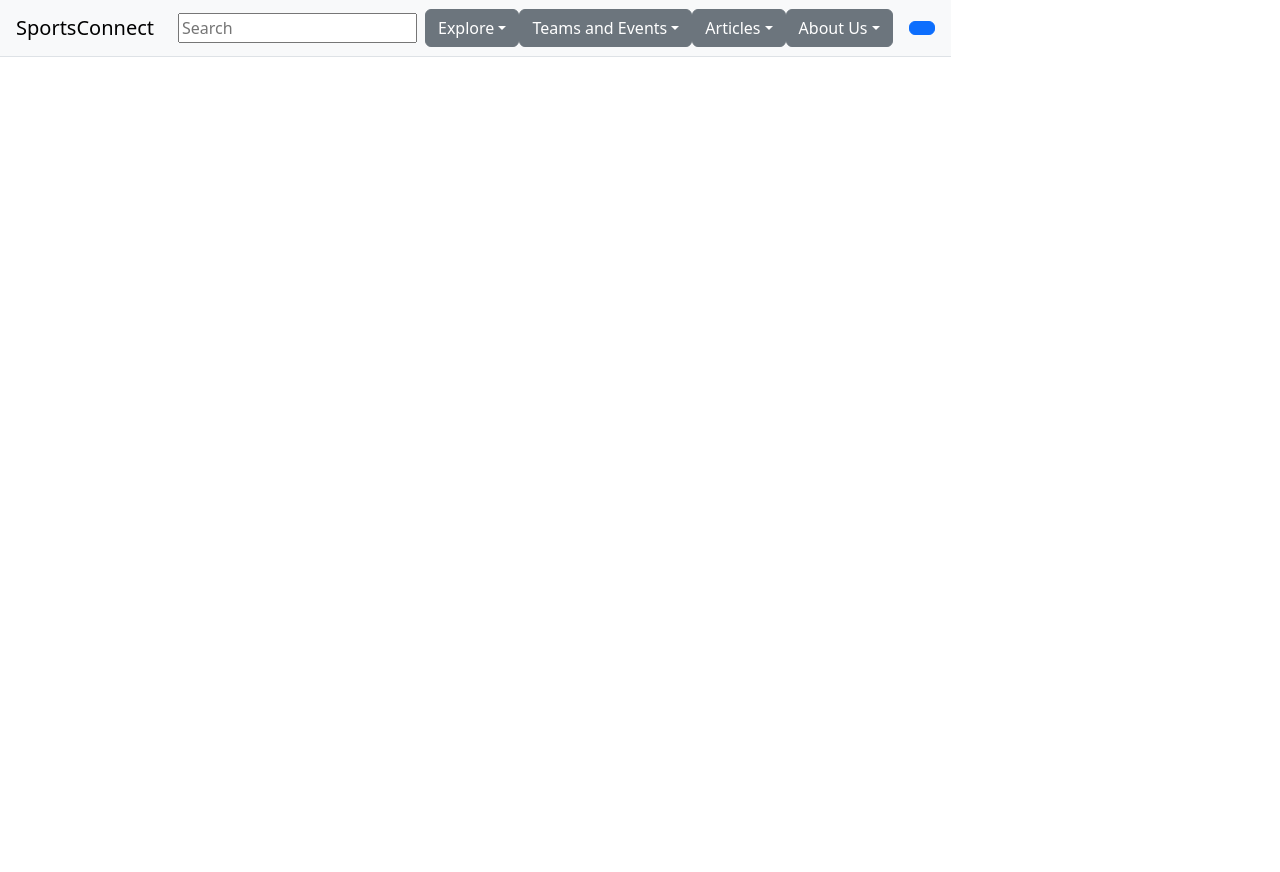
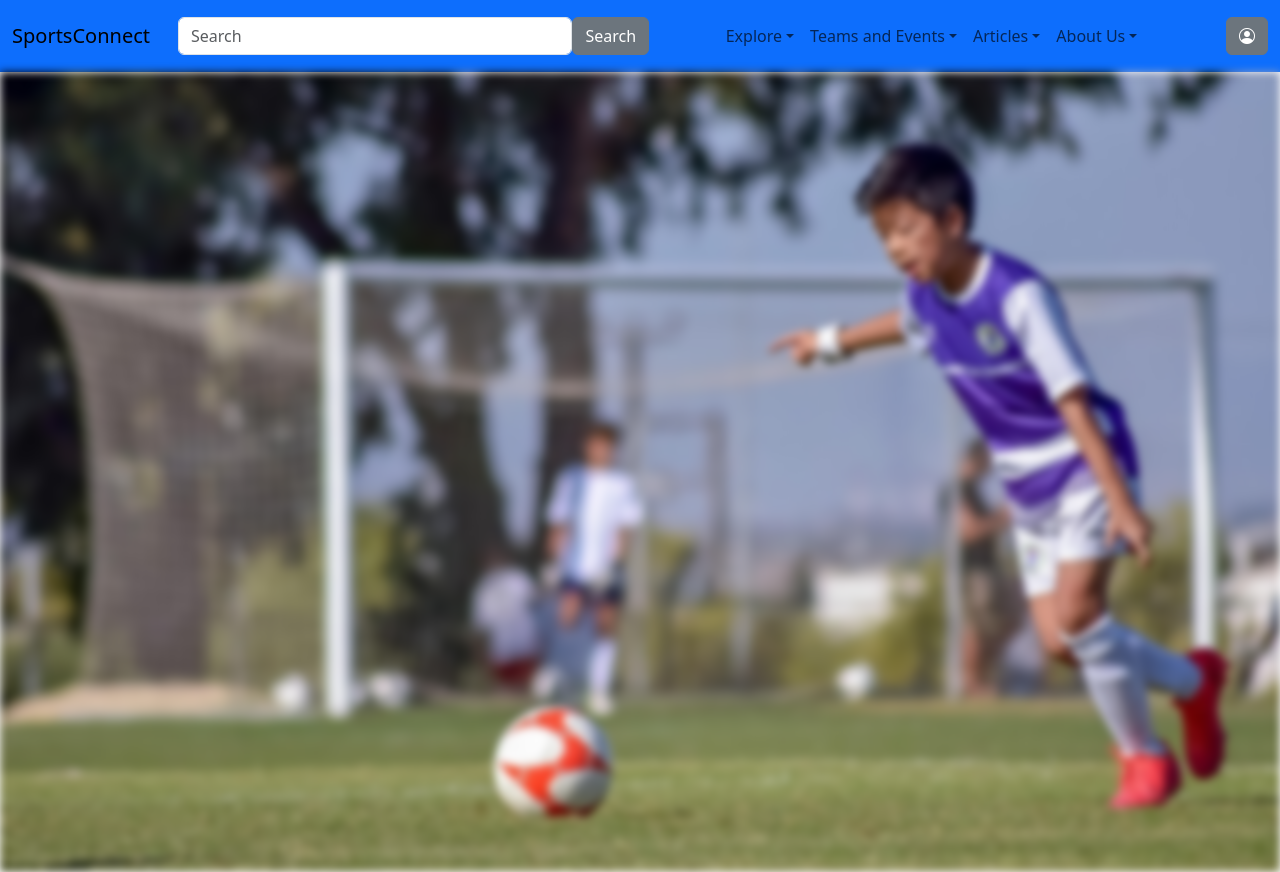
Before and after one commit to VaughanBunt/FIT5032-A1, a Vue app in the folder FIT5032-A1/: page / in a window 1280 px wide. Before the commit the page ends 800 px from the top, so only its background shows below. Built offline with nearby package versions, Linux system fonts and the light colour scheme.

Commit message:
navbar functional

```diff
--- a/FIT5032-A1/package.json
+++ b/FIT5032-A1/package.json
@@ -15,6 +15,7 @@
   },
   "dependencies": {
     "bootstrap": "^5.3.8",
+    "bootstrap-icons": "^1.13.1",
     "vue": "^3.5.18"
   },
   "devDependencies": {
--- a/FIT5032-A1/src/App.vue
+++ b/FIT5032-A1/src/App.vue
@@ -1,11 +1,19 @@
 <script setup>
-  import Navbar from './components/Navbar.vue'
+import Navbar from './components/Navbar.vue'
+
+const imageUrl = '/sports-connect-bg.jpg'
 </script>
 
 <template>
-  <div class="nav">
-    <Navbar/>
-  </div>
+  <Navbar />
+  <div :style="{ backgroundImage: `url(${imageUrl})` }" class="bg-cover"></div>
 </template>
 
-<style scoped></style>
+<style scoped>
+.bg-cover {
+  background-size: cover;
+  min-height: 100vh;
+  width: 100%;
+  filter: blur(4px);
+}
+</style>
--- a/FIT5032-A1/src/components/Dropdown.vue
+++ b/FIT5032-A1/src/components/Dropdown.vue
@@ -1,19 +1,17 @@
 <template>
   <div class="dropdown">
     <button
-      class="btn btn-secondary dropdown-toggle"
+      class="btn btn-secondary nav-link dropdown-toggle"
       type="button"
       :id="props.id"
       data-bs-toggle="dropdown"
-      aria-expanded="false">
+      aria-expanded="false"
+    >
       {{ props.label }}
     </button>
     <ul class="dropdown-menu" :aria-labelledby="id">
       <li v-for="(item, index) in props.items" :key="index">
-        <a
-          class="dropdown-item d-flex align-items-center gap-2"
-          href="#"
-          @click.prevent="itemClicked(item)">
+        <a class="dropdown-item" href="#" @click.prevent="itemClicked(item)">
           <i v-if="item.icon" :class="['bi', item.icon]"></i>
           {{ item.text }}
         </a>
@@ -27,12 +25,12 @@
   label: { type: String, required: true },
   items: {
     type: Array,
-        default: () => [] // { text: string, icon?: string, action?: function }
+    default: () => [], // { text: string, icon?: string, action?: function }
   },
   id: {
     type: String,
-            default: () => `dropdown-${Math.random().toString(36).substring(2, 11)}`
-        }
+    default: () => `dropdown-${Math.random().toString(36).substring(2, 11)}`,
+  },
 })
 
 const emit = defineEmits(['select'])
--- a/FIT5032-A1/src/components/IconButton.vue
+++ b/FIT5032-A1/src/components/IconButton.vue
@@ -1,9 +1,10 @@
 <template>
-    <button :class="buttonStyle"
-    :disabled="disabled">
-        <i :class="['bi', icon]"></i>
+  <div class="container-fluid">
+    <button :class="buttonStyle" :disabled="disabled">
+      <i :class="['bi', `bi-${icon}`]"></i>
       {{ label }}
     </button>
+  </div>
 </template>
 
 <script setup>
@@ -11,60 +12,59 @@
 
 const props = defineProps({
   icon: {
-            type: String
+    type: String,
   },
   label: {
-            type: String
+    type: String,
   },
   colour: {
     type: String,
-            default: "primary"
+    default: 'secondary',
   },
   size: {
     type: String,
-            default: "medium",
+    default: 'medium',
     validator(value) {
-                return["small", "medium", "large"].includes(value)
-            }
+      return ['small', 'medium', 'large'].includes(value)
+    },
   },
   disabled: {
     type: Boolean,
-            default: false
+    default: false,
   },
   style: {
     type: String,
-            default: "filled",
+    default: 'filled',
     validator(value) {
-                return["outlined", "filled"].includes(value)
-            }
+      return ['outlined', 'filled'].includes(value)
+    },
+  },
+})
+
+const onClick = defineEmits(['click'])
+
+const formattedSize = computed(() => {
+  switch (props.size) {
+    case 'small':
+      return 'btn-sm'
+    case 'large':
+      return 'btn-lg'
+    default:
+      return ''
   }
 })
 
-    const onClick = defineEmits(["click"])
-
-    const formattedSize = computed(() => {
-        switch (props.size) {
-            case "small": return "btn-sm"
-            case "large": return "btn-lg"
-            default: return ""
-        }
-    })
-
-
 const formattedStyle = computed(() => {
-    return props.style == "outlined"
-        ? `btn-outline-${props.colour}`
-        : `btn-${props.colour}`
+  return props.style == 'outlined' ? `btn-outline-${props.colour}` : `btn-${props.colour}`
 })
 
 const buttonStyle = computed(() => {
-        return ["btn", formattedStyle.value, formattedSize.value]
+  return ['btn', formattedStyle.value, formattedSize.value]
 })
 
-    function handleClick(event){
-        if (!props.disabled){
-            onClick("click", event)
+function handleClick(event) {
+  if (!props.disabled) {
+    onClick('click', event)
   }
 }
-
 </script>
--- a/FIT5032-A1/src/components/Navbar.vue
+++ b/FIT5032-A1/src/components/Navbar.vue
@@ -1,16 +1,20 @@
 <template>
-    <nav class="navbar navbar-expand-lg navbar-light bg-light px-3 border-bottom">
-        <a class="navbar-brand">SportsConnect</a>
+  <nav class="navbar navbar-expand-lg bg-primary">
+    <nav class="navbar">
+      <div class="container-fluid">
+        <a class="navbar-brand" href="#">SportsConnect</a>
+      </div>
+    </nav>
 
-        <div class="d-flex align-items-center flex-grow-1 mx-2">
-            <SearchBar/>
-        </div>
+    <form class="d-flex flex-grow-1 me-auto" role="search">
+      <SearchBar />
+    </form>
 
     <button
       class="navbar-toggler"
       type="button"
       data-bs-toggle="collapse"
-            :data-bs-target="'#' + id"
+      data-bs-target="#navbarSupportedContent"
       aria-controls="navbarSupportedContent"
       aria-expanded="false"
       aria-label="Toggle navigation"
@@ -18,47 +22,54 @@
       <span class="navbar-toggler-icon"></span>
     </button>
 
-        <div class="collapse navbar-collapse justify-content-end" :id="id">
-            <ul class="navbar-nav me-3">
-                <li>
-                    <Dropdown label="Explore"
-                    items="[
-                        {text: 'Map', action: '() => {}'},
-                        {text: 'Search', action: '() => {}'},
-                        {text: 'Teams', action: '() => {}'},
-                        {text: 'Events', action: '() => {}'}
+    <div class="collapse navbar-collapse justify-content-end" id="navbarSupportedContent">
+      <ul class="navbar-nav mx-auto mb-2 mb-lg-0">
+        <li class="nav-item dropdown">
+          <Dropdown
+            label="Explore"
+            :items="[
+              { text: 'Map', action: '() => {}' },
+              { text: 'Search', action: '() => {}' },
+              { text: 'Teams', action: '() => {}' },
+              { text: 'Events', action: '() => {}' },
             ]"
-                    @select="() => {}"/>
+            @select="() => {}"
+          />
         </li>
-                <li>
-                    <Dropdown label="Teams and Events"
-                    items="[
-                        {text: 'Teams', action: '() => {}'},
-                        {text: 'Events', action: '() => {}'}
+        <li class="nav-item dropdown">
+          <Dropdown
+            label="Teams and Events"
+            :items="[
+              { text: 'Teams', action: '() => {}' },
+              { text: 'Events', action: '() => {}' },
             ]"
-                    @select="() => {}"/>
+            @select="() => {}"
+          />
         </li>
-                <li>
-                    <Dropdown label="Articles"
-                    @select="() => {}"/>
+        <li class="nav-item dropdown">
+          <Dropdown label="Articles" @select="() => {}" />
         </li>
-                <li>
-                    <Dropdown label="About Us"
-                    items="[
-                        {text: 'Meet the team', action: '() => {}'},
-                        {text: 'Contact us', action: '() => {}'}
+        <li class="nav-item dropdown">
+          <Dropdown
+            label="About Us"
+            :items="[
+              { text: 'Meet the team', action: '() => {}' },
+              { text: 'Contact us', action: '() => {}' },
             ]"
-                    @select="() => {}"/>
+            @select="() => {}"
+          />
         </li>
       </ul>
     </div>
 
-        <IconButton icon="person-circle"/>
+    <nav class="me-auto">
+      <IconButton icon="person-circle" />
+    </nav>
   </nav>
 </template>
 
 <script setup>
-    import Dropdown from './Dropdown.vue';
-    import SearchBar from './SearchBar.vue';
-    import IconButton from './IconButton.vue';
+import Dropdown from './Dropdown.vue'
+import SearchBar from './SearchBar.vue'
+import IconButton from './IconButton.vue'
 </script>
--- a/FIT5032-A1/src/components/SearchBar.vue
+++ b/FIT5032-A1/src/components/SearchBar.vue
@@ -1,18 +1,25 @@
 <template>
   <label v-if="labeled" for="search" class="search-label">{{ props.label }}</label>
-    <input type="text" class="search-input" id="search" :placeholder="props.placeholder">
+  <input
+    type="search"
+    class="form-control"
+    id="search"
+    :placeholder="props.placeholder"
+    aria-label="Search"
+  />
+  <button class="btn btn-secondary" type="submit">Search</button>
 </template>
 
 <script setup>
 import { computed } from 'vue'
 const props = defineProps({
   label: {
-            type:String
+    type: String,
   },
   placeholder: {
-            type:String,
-            default: "Search"
-        }
+    type: String,
+    default: 'Search',
+  },
 })
 
 const labeled = computed(() => props.label && props.label.length > 0)
--- a/FIT5032-A1/src/main.js
+++ b/FIT5032-A1/src/main.js
@@ -1,6 +1,8 @@
 import { createApp } from 'vue'
 import App from './App.vue'
 import 'bootstrap/dist/css/bootstrap.min.css'
+import 'bootstrap/dist/js/bootstrap.bundle.min.js'
+import 'bootstrap-icons/font/bootstrap-icons.css'
 import './style.css'
 
 createApp(App).mount('#app')
```
Also changed, not shown: FIT5032-A1/public/sports-connect-bg.jpg (added), FIT5032-A1/src/components/Home.vue (added), FIT5032-A1/src/components/Login.vue (added), 1 other file (tests, documents, lock files or other folders). Lines whose indentation alone changed are shown as unchanged.
